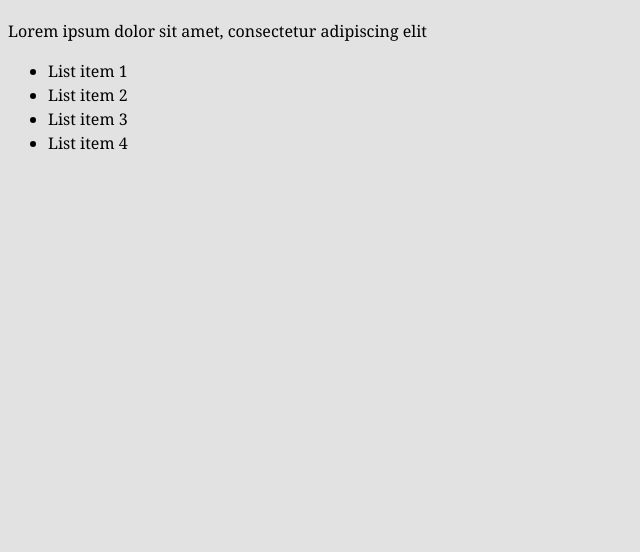
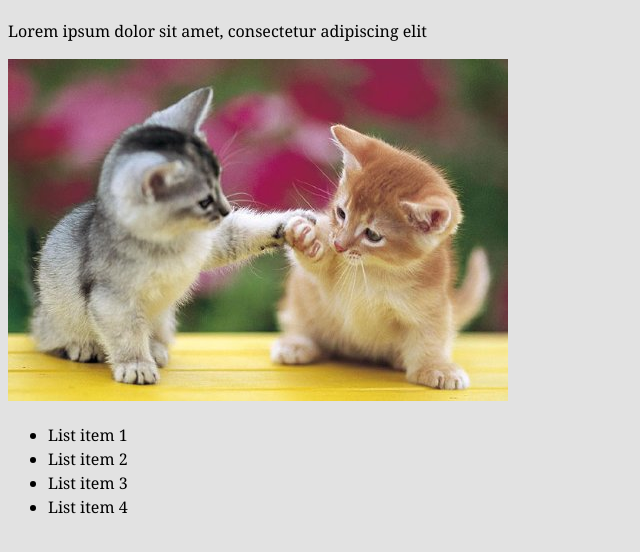
Before and after one commit to taha0012/intro-to-github, a plain HTML site: page index.html in a window 1280 px wide. Shown: the part 72-624 px from the top of the page, without its empty margins (0-640 px from the left). Drawn offline with Linux system fonts and the light colour scheme.

Commit message:
added an image of two cats.

```diff
--- a/index.html
+++ b/index.html
@@ -10,6 +10,8 @@
 <h1>It works!</h1>
 <p>Lorem ipsum dolor sit amet, consectetur adipiscing elit</p>
 
+<img src="img/cat.jpg" alt="two kittens fighting">
+
 <ul>
 	<li>List item 1</li>
     <li>List item 2</li>
```
Also changed, not shown: img/cat.jpg (added).
